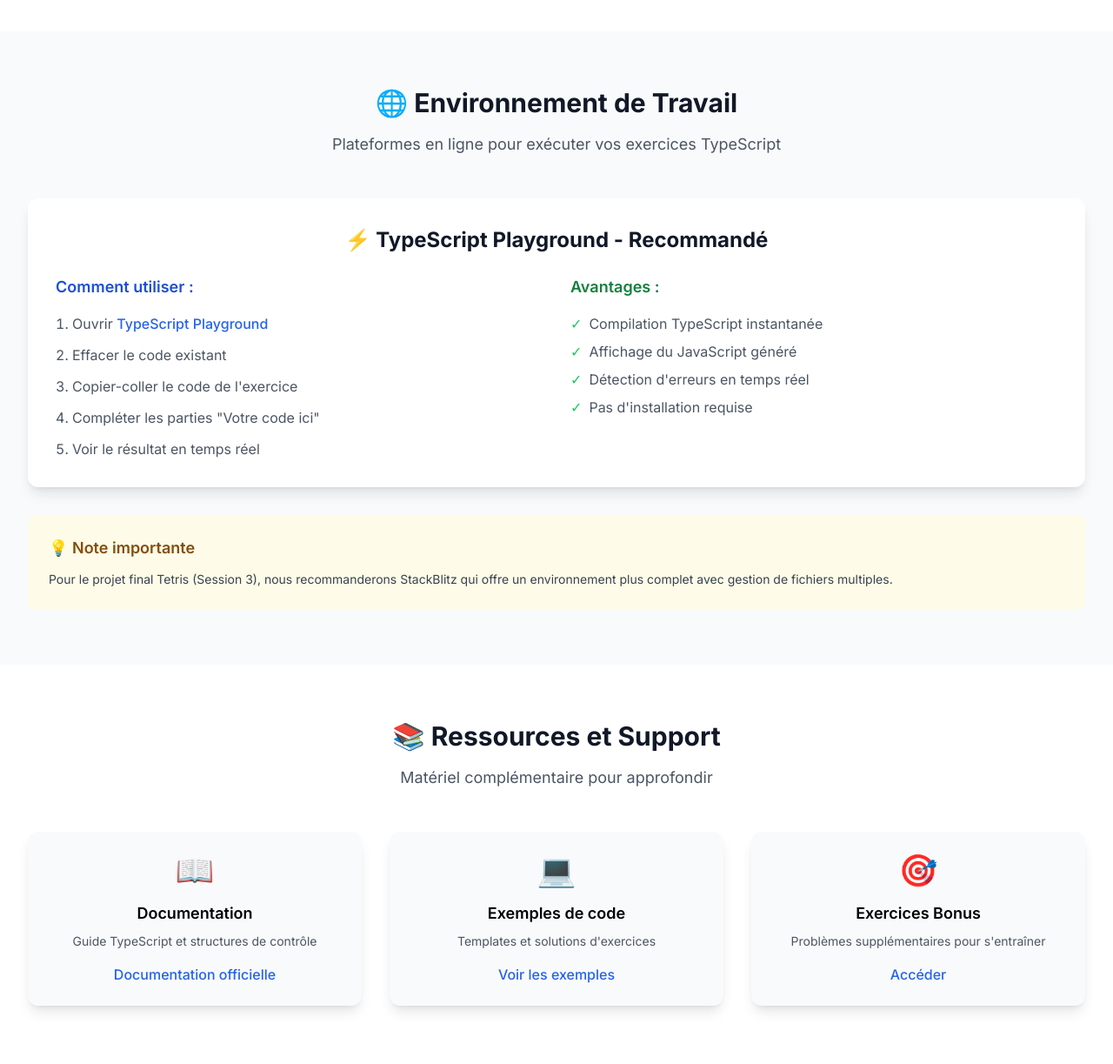
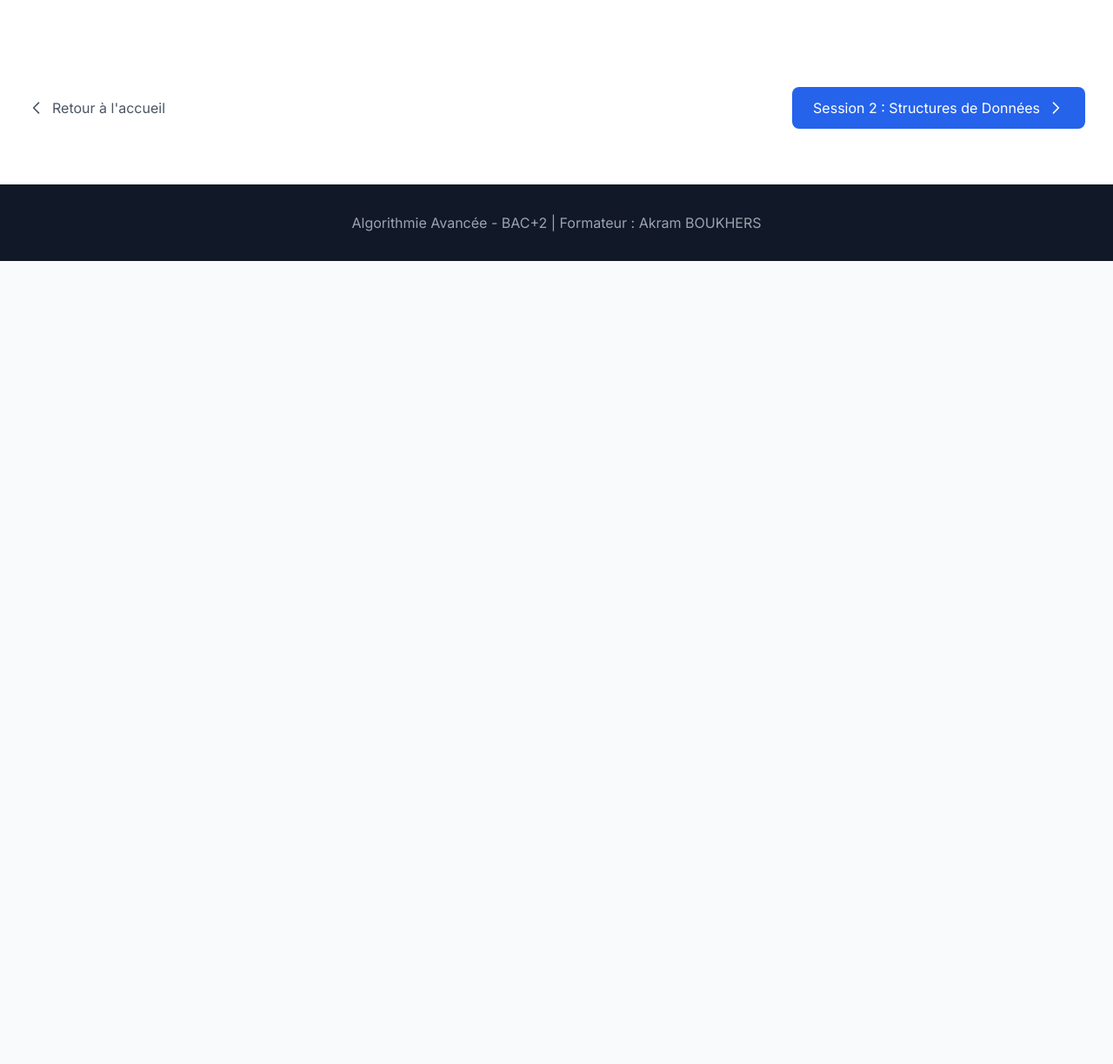
Before and after one commit to GaiaEtMarkus/algorithmie-avancee-2eme-annee, a plain HTML site: page sessions/session1-introduction.html in a window 1280 px wide. Shown: the part 10492-11715 px from the top of the page at 87% size. After the commit the page ends 10792 px from the top, so only its background shows below. Drawn offline with nearby package versions, Linux system fonts and the light colour scheme.

Commit message:
refact: session1

```diff
--- a/sessions/session1-introduction.html
+++ b/sessions/session1-introduction.html
@@ -989,96 +989,6 @@
         </div>
     </section>
 
-    <!-- Environnement de travail -->
-    <section class="py-16 bg-gray-50">
-        <div class="max-w-7xl mx-auto px-4 sm:px-6 lg:px-8">
-            <div class="text-center mb-12">
-                <h2 class="text-3xl font-bold text-gray-900 mb-4">🌐 Environnement de Travail</h2>
-                <p class="text-lg text-gray-600">Plateformes en ligne pour exécuter vos exercices TypeScript</p>
-            </div>
-
-            <div class="bg-white rounded-xl shadow-lg p-8 mb-8">
-                <h3 class="text-2xl font-bold text-gray-900 mb-6 text-center">⚡ TypeScript Playground - Recommandé</h3>
-
-                <div class="grid md:grid-cols-2 gap-8">
-                    <div>
-                        <h4 class="text-lg font-semibold mb-4 text-blue-700">Comment utiliser :</h4>
-                        <ol class="list-decimal list-inside space-y-3 text-gray-600">
-                            <li>Ouvrir <a href="https://www.typescriptlang.org/play" target="_blank" class="text-blue-600 hover:text-blue-800 font-medium">TypeScript Playground</a></li>
-                            <li>Effacer le code existant</li>
-                            <li>Copier-coller le code de l'exercice</li>
-                            <li>Compléter les parties "Votre code ici"</li>
-                            <li>Voir le résultat en temps réel</li>
-                        </ol>
-                    </div>
-
-                    <div>
-                        <h4 class="text-lg font-semibold mb-4 text-green-700">Avantages :</h4>
-                        <ul class="space-y-2 text-gray-600">
-                            <li class="flex items-start">
-                                <span class="text-green-500 mr-2">✓</span>
-                                <span>Compilation TypeScript instantanée</span>
-                            </li>
-                            <li class="flex items-start">
-                                <span class="text-green-500 mr-2">✓</span>
-                                <span>Affichage du JavaScript généré</span>
-                            </li>
-                            <li class="flex items-start">
-                                <span class="text-green-500 mr-2">✓</span>
-                                <span>Détection d'erreurs en temps réel</span>
-                            </li>
-                            <li class="flex items-start">
-                                <span class="text-green-500 mr-2">✓</span>
-                                <span>Pas d'installation requise</span>
-                            </li>
-                        </ul>
-                    </div>
-                </div>
-            </div>
-
-            <div class="mt-8 bg-yellow-50 p-6 rounded-lg">
-                <h4 class="text-lg font-semibold mb-3 text-yellow-800">💡 Note importante</h4>
-                <p class="text-gray-700 text-sm">
-                    Pour le projet final Tetris (Session 3), nous recommanderons StackBlitz qui offre
-                    un environnement plus complet avec gestion de fichiers multiples.
-                </p>
-            </div>
-        </div>
-    </section>
-
-    <!-- Ressources -->
-    <section class="py-16 bg-white">
-        <div class="max-w-7xl mx-auto px-4 sm:px-6 lg:px-8">
-            <div class="text-center mb-12">
-                <h2 class="text-3xl font-bold text-gray-900 mb-4">📚 Ressources et Support</h2>
-                <p class="text-lg text-gray-600">Matériel complémentaire pour approfondir</p>
-            </div>
-
-            <div class="grid md:grid-cols-3 gap-8">
-                <div class="bg-gray-50 rounded-xl shadow-lg p-6 text-center">
-                    <div class="text-4xl mb-4">📖</div>
-                    <h3 class="text-lg font-semibold mb-2">Documentation</h3>
-                    <p class="text-gray-600 text-sm mb-4">Guide TypeScript et structures de contrôle</p>
-                    <a href="https://www.typescriptlang.org/docs/" target="_blank" class="text-blue-600 hover:text-blue-800 font-medium">Documentation officielle</a>
-                </div>
-
-                <div class="bg-gray-50 rounded-xl shadow-lg p-6 text-center">
-                    <div class="text-4xl mb-4">💻</div>
-                    <h3 class="text-lg font-semibold mb-2">Exemples de code</h3>
-                    <p class="text-gray-600 text-sm mb-4">Templates et solutions d'exercices</p>
-                    <a href="#" class="text-blue-600 hover:text-blue-800 font-medium">Voir les exemples</a>
-                </div>
-
-                <div class="bg-gray-50 rounded-xl shadow-lg p-6 text-center">
-                    <div class="text-4xl mb-4">🎯</div>
-                    <h3 class="text-lg font-semibold mb-2">Exercices Bonus</h3>
-                    <p class="text-gray-600 text-sm mb-4">Problèmes supplémentaires pour s'entraîner</p>
-                    <a href="#" class="text-blue-600 hover:text-blue-800 font-medium">Accéder</a>
-                </div>
-            </div>
-        </div>
-    </section>
-
     <!-- Navigation entre sessions -->
     <section class="py-16 bg-white">
         <div class="max-w-7xl mx-auto px-4 sm:px-6 lg:px-8">
```
